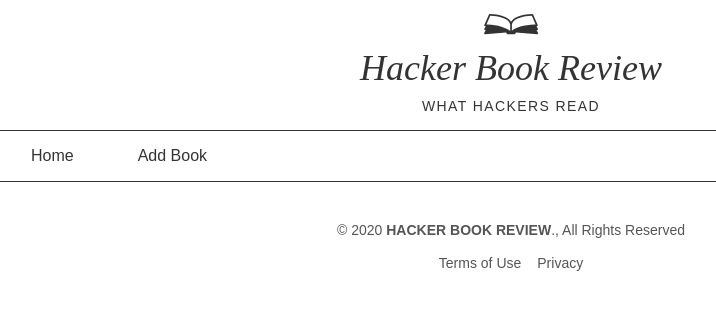
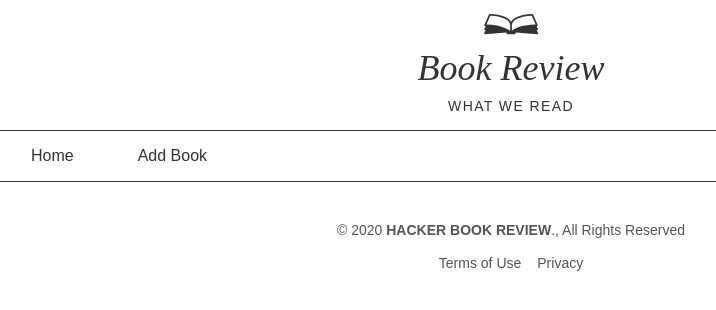
Before and after one commit to vattcarter7/book-review-graphql, a React (Create React App) app in the folder web/: page /book/1 in a window 1280 px wide. Shown: the top 310 px of the page, without its empty margins (129-845 px from the left). Built offline with nearby package versions, Linux system fonts and the light colour scheme; no server answers.

Commit message:
removed unused parameters

```diff
--- a/web/src/components/Book/BookSort.js
+++ b/web/src/components/Book/BookSort.js
@@ -20,7 +20,7 @@ const SortItem = ({ orderBy, item, handleOrderBy }) => {
   );
 };
 
-export default (props) => {
+const BookSort = (props) => {
   const { orderBy, handleOrderBy } = props;
   return (
     <div>
@@ -39,3 +39,5 @@ export default (props) => {
     </div>
   );
 };
+
+export default BookSort;
--- a/web/src/components/Footer.js
+++ b/web/src/components/Footer.js
@@ -2,7 +2,7 @@ import React from 'react';
 
 const className = 'f6 dib ph2 link mid-gray pointer';
 
-const Footer = (props) => {
+const Footer = () => {
   const year = new Date().getFullYear();
   return (
     <footer className='pv4 ph3 ph5-m ph6-l mid-gray'>
--- a/web/src/components/Header.js
+++ b/web/src/components/Header.js
@@ -22,8 +22,8 @@ const Header = (props) => {
             <path d='M393.181,177.446c0.037,0.072,0.064,0.129,0.102,0.194C393.222,177.524,393.181,177.446,393.181,177.446z' />
           </svg>
         </a>
-        <h1 className='mt1 mb2 mb0 baskerville i fw1 f2'>Hacker Book Review</h1>
-        <h2 className='mt1 mb2 mb0 f6 fw4 ttu tracked'>What Hackers Read</h2>
+        <h1 className='mt1 mb2 mb0 baskerville i fw1 f2'>Book Review</h1>
+        <h2 className='mt1 mb2 mb0 f6 fw4 ttu tracked'>What We Read</h2>
       </div>
       <Nav {...props} />
     </header>
--- a/web/src/components/Nav.js
+++ b/web/src/components/Nav.js
@@ -10,8 +10,8 @@ const links = [
   { name: 'Add Book', to: '/add' }
 ];
 
-const navLink = R.curry((pathName, className, link) => {
-  const { name, to } = link;
+const navLink = R.curry((className, links) => {
+  const { name, to } = links;
   return (
     <NavLink
       to={to}
@@ -25,12 +25,9 @@ const navLink = R.curry((pathName, className, link) => {
   );
 });
 
-const Nav = (props) => {
-  const pathName = R.path(['url', 'pathname'], props);
+const Nav = () => {
   return (
-    <nav className='bt bb center mt3'>
-      {R.map(navLink(pathName, className), links)}
-    </nav>
+    <nav className='bt bb center mt3'>{R.map(navLink(className), links)}</nav>
   );
 };
 
```
